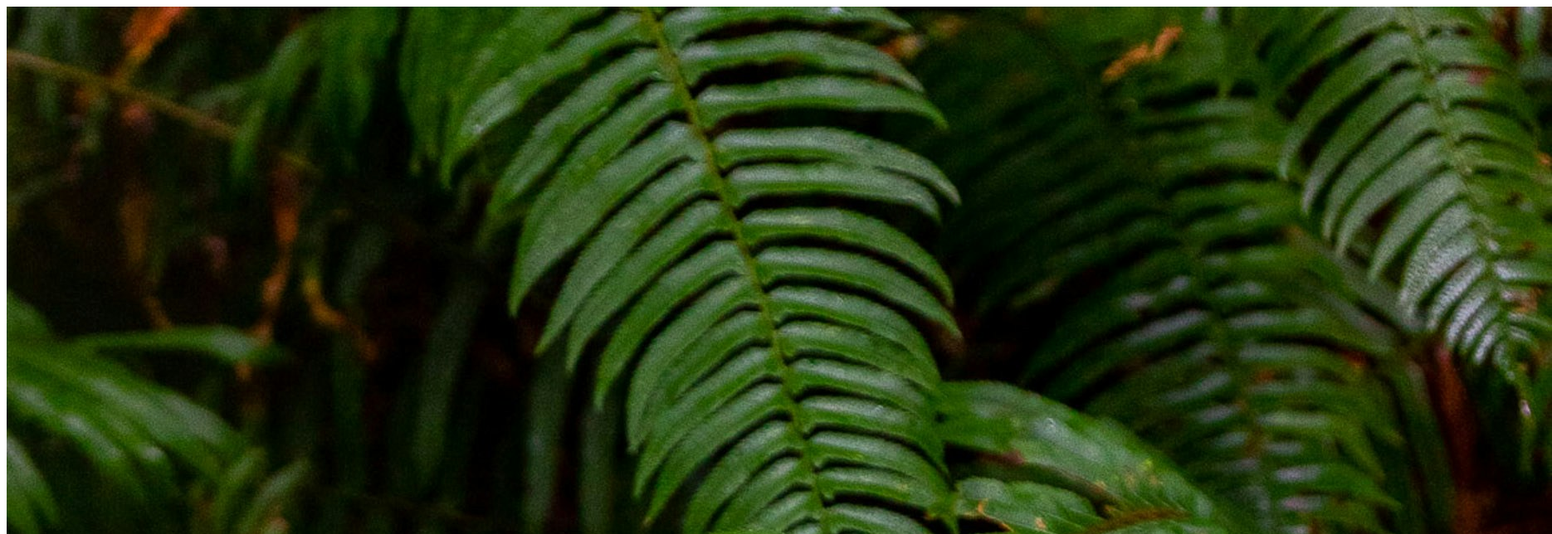
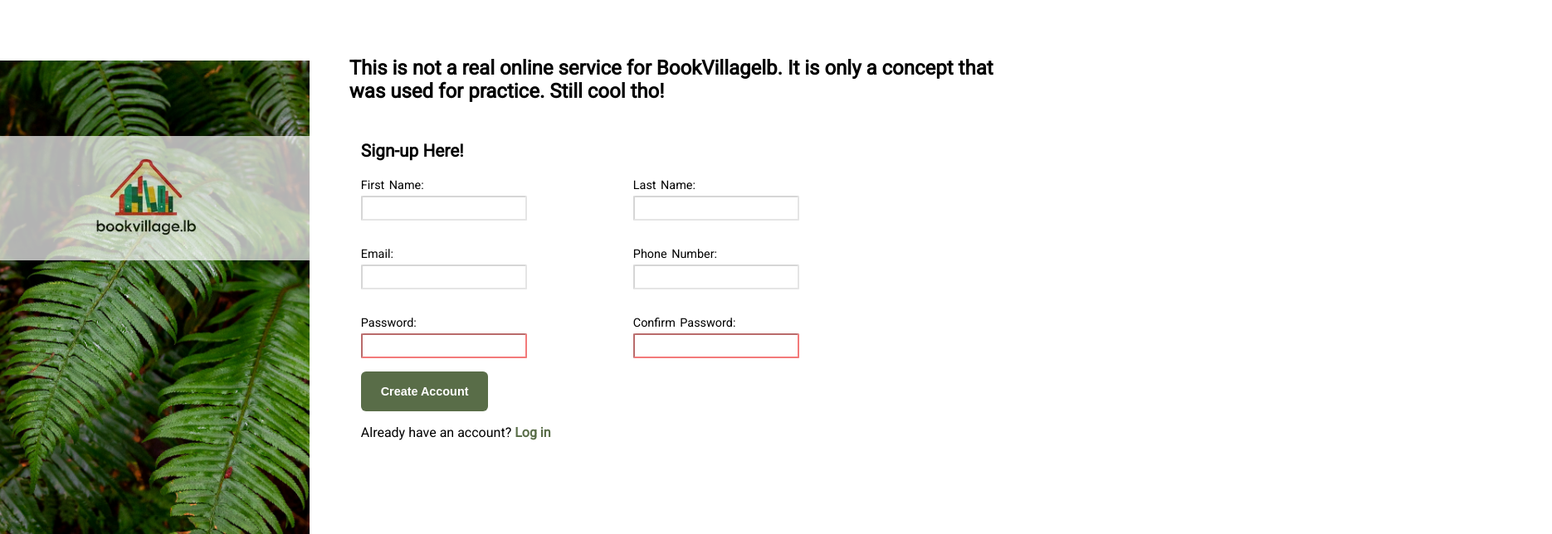
Before and after one commit to Issa-Abbani/sign-up-form, a plain HTML site: page index.html in a window 1280 px wide. Shown: the top 644 px of the page at 83% size, 1870 px wide, since content can reach past the window. Drawn offline with Linux system fonts and the light colour scheme.

Commit message:
Styled the webpage

```diff
--- a/index.html
+++ b/index.html
@@ -1,17 +1,18 @@
 <!DOCTYPE html>
 <html lang="en">
 <head>
-  <meta charset="UTF-8">
-  <meta name="viewport" content="width=device-width, initial-scale=1.0">
-  <link rel="stylesheet" href="style.css">
+  <meta charset="UTF-8" />
+  <meta name="viewport" content="width=device-width, initial-scale=1.0" />
+  <link href="https://fonts.googleapis.com/css2?family=Roboto&display=swap" rel="stylesheet" />
+  <link rel="stylesheet" href="style.css" />
   <title>Sign-up Form</title>
 </head>
 <body>
   <main>
     <aside class="img-container">
-      <img src="images/bg-img.jpg" loading="lazy">
+      <img src="images/bg-img.jpg" loading="lazy" />
       <div class="logo-container">
-        <img src="images/logo.png" loading="lazy">
+        <img src="images/logo.png" loading="lazy" />
       </div>
       <div class="credits">
         <span>Photo by <u>Halie West</u> on <u>Unsplash</u></span>
@@ -19,44 +20,61 @@
     </aside>
 
     <section class="form-container">
-      <div class="intro">
+      <h2 class="intro">
         This is not a real online service for BookVillagelb. It is only a concept that was used for practice. Still cool tho!
-      </div>
+      </h2>
       <form method="post">
         <fieldset>
           <div class="form-input-container">
             <p>Sign-up Here!</p>
 
+            <div class="input-box">
               <div class="form-elem-container">
                 <!-- First Name -->
-              <label for="first-name">First Name: </label>
-              <input type="text" name="f-name" id="first-name" required>
+                <div class="input-wrapper">
+                  <label for="first-name">First Name:</label>
+                  <input type="text" name="f-name" id="first-name" required />
+                </div>
+
                 <!-- Last Name -->
-              <label for="last-name">Last Name: </label>
-              <input type="text" name="l-name" id="last-name" required>
+                <div class="input-wrapper">
+                  <label for="last-name">Last Name:</label>
+                  <input type="text" name="l-name" id="last-name" required />
+                </div>
               </div>
 
               <div class="form-elem-container">
                 <!-- Email -->
-              <label for="email">Email: </label>
-              <input type="email" name="email" id="email" required>
+                <div class="input-wrapper">
+                  <label for="email">Email:</label>
+                  <input type="email" name="email" id="email" required />
+                </div>
+
                 <!-- Phone Number -->
-              <label for="phone-number">Phone Number: </label>
-              <input type="number" name="phoneNb" id="phone-number" required>
+                <div class="input-wrapper">
+                  <label for="phone-number">Phone Number:</label>
+                  <input type="number" name="phoneNb" id="phone-number" required />
+                </div>
               </div>
 
               <div class="form-elem-container">
                 <!-- Password -->
-              <label for="password">Password: </label>
-              <input type="password" name="passw" id="password" required>
+                <div class="input-wrapper">
+                  <label for="password">Password:</label>
+                  <input type="password" name="passw" id="password" required />
+                </div>
+
                 <!-- Confirm Password -->
-              <label for="confirm-pw">Confirm Password: </label>
-              <input type="password" name="confirmPw" id="confirm-pw" required>
+                <div class="input-wrapper">
+                  <label for="confirm-pw">Confirm Password:</label>
+                  <input type="password" name="confirmPw" id="confirm-pw" required />
                 </div>
               </div>
+            </div>
+          </div>
+
           <button type="submit">Create Account</button>
-          <p>Already have an account? <a>Log in</a></p>
-
+          <p>Already have an account? <a href="#">Log in</a></p>
         </fieldset>
       </form>
     </section>
--- a/style.css
+++ b/style.css
@@ -0,0 +1,150 @@
+:root{
+  --btn-color: #596D48;
+  --focus-color:  #596D48;
+  --invalid-color: rgba(238, 62, 62, 0.686);
+}
+body{
+  box-sizing: border-box;
+  margin: 0;
+  padding: 0;
+  font-family: 'Roboto', sans-serif;
+  overflow-x: hidden;
+}
+
+main{
+  display: flex;
+  min-height: 100vh;
+}
+.img-container {
+  flex: 1 1 35%;
+  position: relative;
+  /* overflow: hidden; */
+  height: 100vh;
+  margin-left: -5vw;
+}
+
+.img-container > img {
+  object-fit: contain;
+  object-position: center;
+  width: 100%;
+  height: 100%;
+}
+
+.logo-container,
+.credits {
+  position: absolute;
+  z-index: 999;
+}
+.logo-container{
+    transform: translateY(-80vh);
+    left: 5%;
+    background-color: white;
+    width: 100%;
+    display: flex;
+    justify-content: center;
+    opacity: 0.7;
+}
+.credits{
+  transform: translateY(-5vh);
+  color: white;
+  left: 40%;
+  font-size: 0.8rem;
+}
+
+fieldset{
+  border: none;
+}
+
+.form-container {
+  flex: 2 1 65%;
+  padding: 3rem;
+}
+
+.form-input-container{
+  display: flex;
+  flex-direction: column;
+  align-items: start;
+}
+.form-input-container > p{
+  font-size: 1.3rem;
+  font-weight: bold;
+}
+
+.input-box {
+  display: flex;
+  flex-direction: column;
+  gap: 1rem;
+}
+
+.form-elem-container {
+  display: flex;
+  align-items: baseline;
+  justify-content: space-evenly;
+  gap: 8rem;
+}
+
+.input-wrapper {
+  display: flex;
+  flex-direction: column;
+  margin-bottom: 1rem;
+}
+
+.input-wrapper > label {
+  margin-bottom: 0.25rem;
+  font-size: 0.9rem;
+  font-weight: 500;
+  word-spacing: 2px;
+}
+
+.input-wrapper > input {
+  outline: none;
+  width: 15vw;
+  height: 3vh;
+  border-radius: 2%;
+  border-color: rgba(112, 112, 112, 0.171);
+}
+
+.input-wrapper > input:focus {
+  outline: none;
+  border-color: var(--focus-color);
+}
+
+.input-wrapper > input[type="password"]:invalid {
+  outline: none;
+  border-color: var(--invalid-color);
+}
+
+fieldset > button {
+  font-size: 0.9rem;
+  font-weight: bold;
+  color: white;
+  background-color: var(--btn-color);
+  width: 12vw;
+  height: 6vh;
+  border: none;
+  border-radius: 6px;
+  transition: 0.3s;
+  cursor: pointer;
+}
+
+fieldset > button:hover {
+  box-shadow: 0 0.5rem 10px rgba(112, 112, 112, 0.273);
+  transform: translateY(-1vh);
+}
+
+fieldset > button:active{
+  filter: saturate(5);
+}
+
+fieldset > p > a {
+  text-decoration: none;
+  color: var(--btn-color);
+  font-weight: bold;
+  cursor: pointer;
+  transition: 0,3s;
+}
+
+fieldset > p > a:hover{
+  text-decoration: underline;
+  filter: saturate(5);
+}
```
Lines whose indentation alone changed are shown as unchanged.
